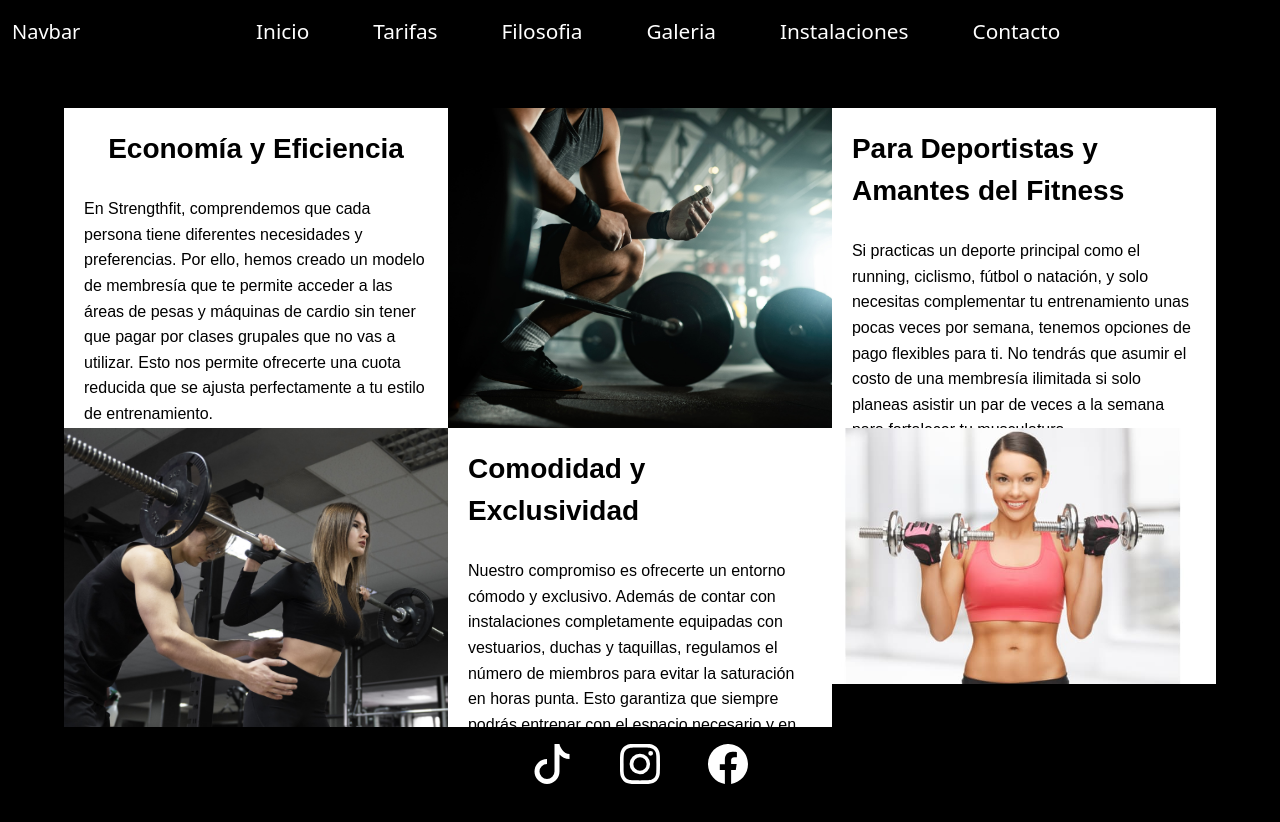
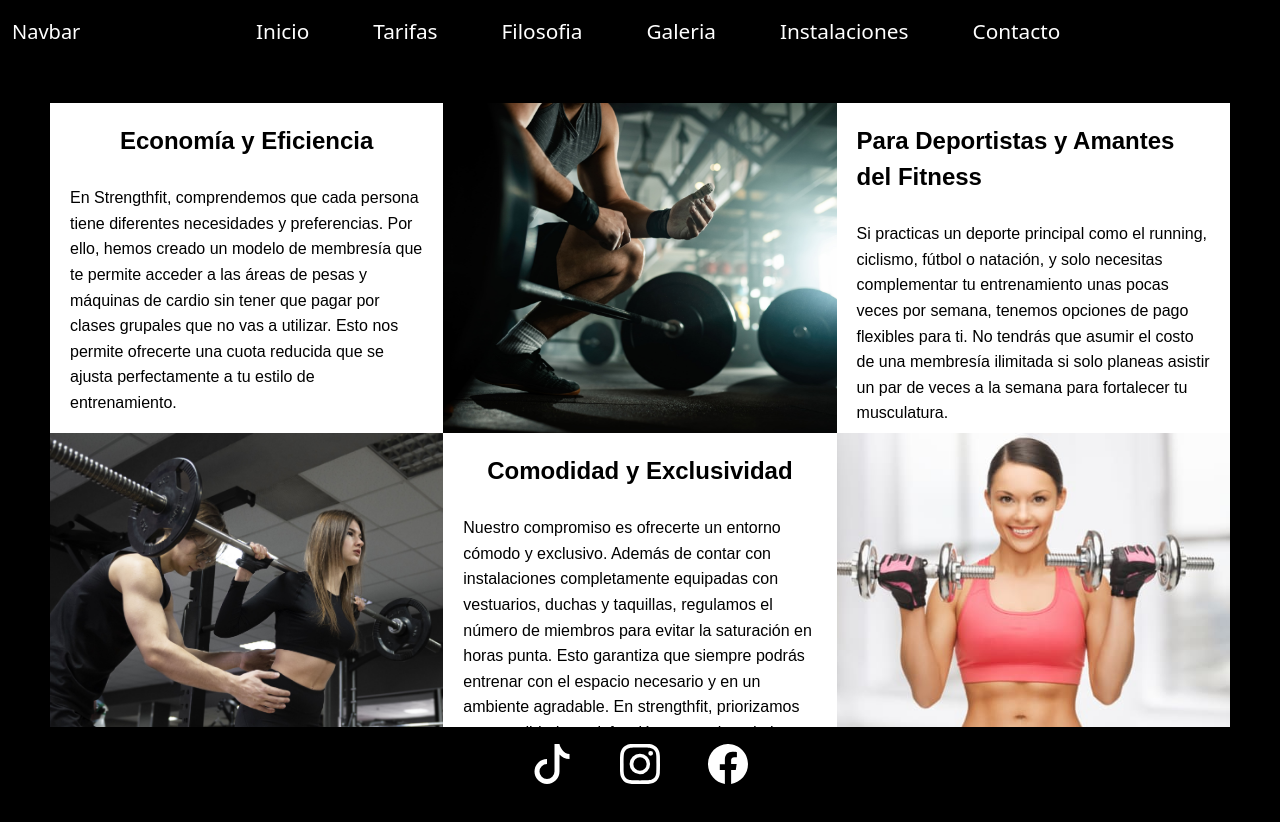
Before and after one commit to juanjoserusa/Strength-Fit-Utrera, a React (Vite) app: page /filosofia in a window 1280 px wide. Shown: the top 822 px of the page. Before the commit the page ends 800 px from the top, so only its background shows below. Built offline with nearby package versions, Linux system fonts and the light colour scheme.

Commit message:
Add responsive

```diff
--- /dev/null
+++ b/src/pages/Contacto.css
@@ -0,0 +1,25 @@
+@media only screen and (max-width: 1624px) and (min-width: 430px) {
+
+    .contact__page--father{
+        height: 100%;
+
+    }
+
+    .contact__div{
+        height: 90%;
+        margin-top: 0;
+        margin-bottom: 100px;
+    }
+}
+
+@media only screen and (max-width: 430px) {
+    .contact__page--father{
+        height: 100%;
+    }
+
+    .contact__div{
+        height: 50%;
+        margin-top: 0;
+        margin-bottom: 100px;
+    }
+}
--- a/src/pages/Contacto.jsx
+++ b/src/pages/Contacto.jsx
@@ -1,5 +1,6 @@
 import React from 'react';
 import ContactForm from '../components/contactForm/ContactForm';
+import './Contacto.css';
 
 const Contacto = () => {
   return (
--- a/src/pages/filosofia.css
+++ b/src/pages/filosofia.css
@@ -3,12 +3,14 @@
   display: flex;
   justify-content: center;
   align-items: center;
+  height: 90vh;
 }
 
 .custom-container {
   margin-top: 45px;
-  width: 90vw;
-  height: 80vh;
+  width: 100%;
+  height:70vh;
+  margin-top: -45px;
 }
 
 .custom-row {
@@ -65,9 +67,7 @@
 }
 
 /* Solo para pantallas grandes */
-.only-pc {
-  display: block;
-}
+
 
 @media (max-width: 768px) {
   .custom-row {
@@ -99,11 +99,59 @@
 }
 
 /* Media Query para portátiles de hasta 15,6 pulgadas (ancho máximo de 1366px) */
-@media only screen and (max-width: 1366px) {
-  /* Estilos específicos para portátiles pequeños */
+@media only screen and (max-width: 1624px) and (min-width: 430px) {
+  .services__background {
+    background-color: #000000;
+    display: flex;
+    justify-content: center;
+    align-items: center;
+    height: 110%;
+
+  }
+
+  .custom-container {
+    margin-top: 45px;
+    width: 100%;
+    height: 100%;
+    padding: 50px;
+    margin-bottom: 50px;
+    margin-top: -10px;
+    margin-bottom: 50px;
+
+  }
+
+  .custom-col {
+    width: 100%;
+    height: 330px;
+  }
+  .text-card h2 {
+    font-size: 1.50rem;
+  }
+
+  .text-card p {
+    font-size: 1rem;
+    line-height: 1.6;
+    margin: 10px 0;
+  }
 }
 
 /* Media Query para móviles a partir de 430 píxeles de ancho */
-@media only screen and (max-width: 430px) {
-  /* Estilos específicos para móviles */
+@media only screen and (max-width: 430px){
+  .services__background {
+    background-color: #000000;
+    display: flex;
+    justify-content: center;
+    align-items: center;
+    height: 100%;
+  margin-top: 0;
+  }
+
+  .custom-container {
+    margin-top: 45px;
+    width: 100%;
+    height: 100%;
+    padding: 50px;
+    margin-bottom: 50px;
+    margin-top: -10px;
+  }
 }
```
